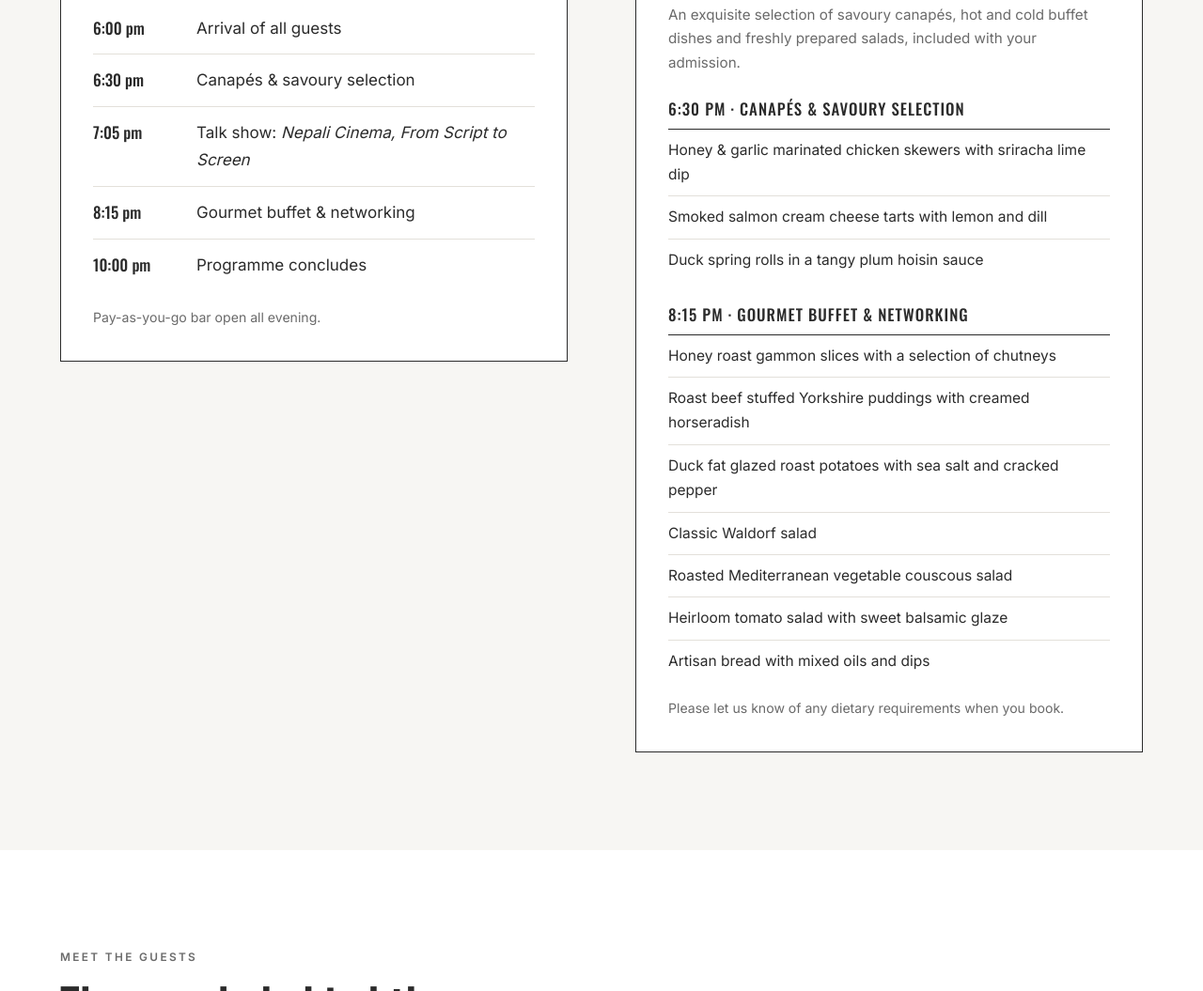
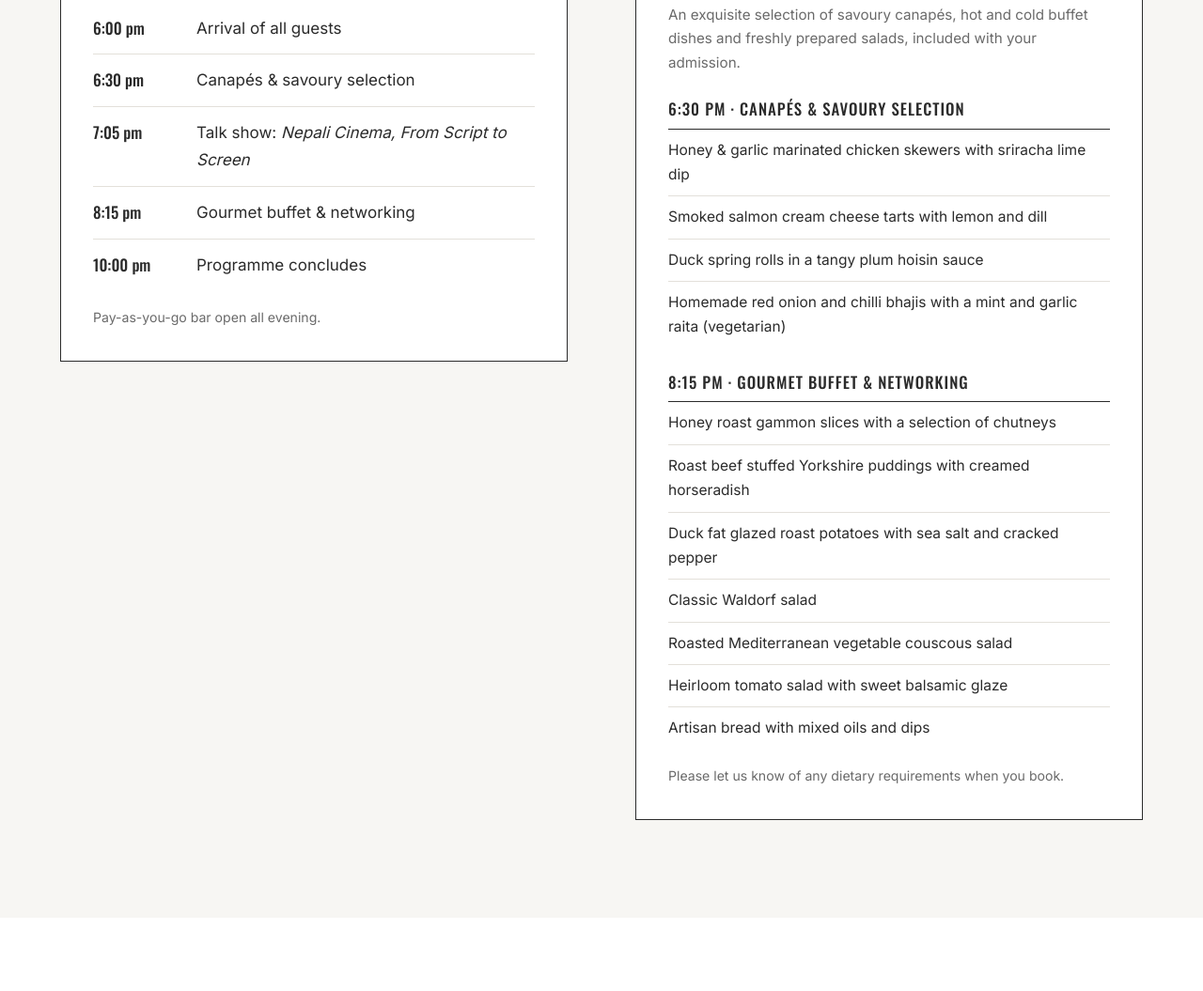
Before and after one commit to raimaha/naslf-website, a plain HTML site: page events.html in a window 1280 px wide. Shown: the part 1845-2900 px from the top of the page at 94% size. Drawn offline with nearby package versions, Linux system fonts and the light colour scheme.

Commit message:
Add files via upload

```diff
--- a/events.html
+++ b/events.html
@@ -148,6 +148,7 @@
               <li>Honey &amp; garlic marinated chicken skewers with sriracha lime dip</li>
               <li>Smoked salmon cream cheese tarts with lemon and dill</li>
               <li>Duck spring rolls in a tangy plum hoisin sauce</li>
+              <li>Homemade red onion and chilli bhajis with a mint and garlic raita (vegetarian)</li>
             </ul>
             <p class="menu-head">8:15 pm · Gourmet buffet &amp; networking</p>
             <ul class="menu-list">
```
